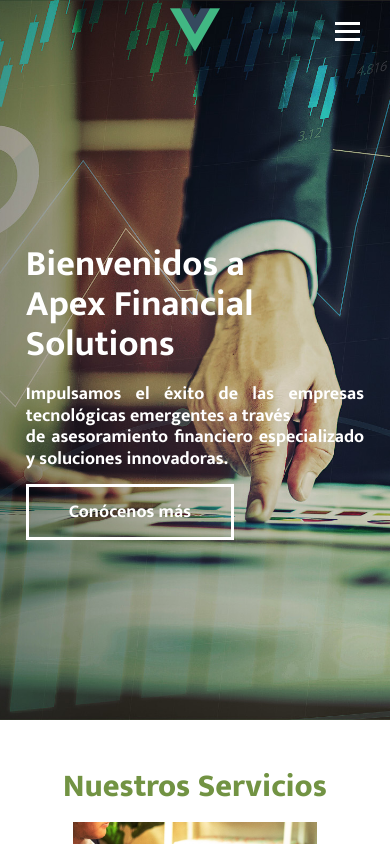
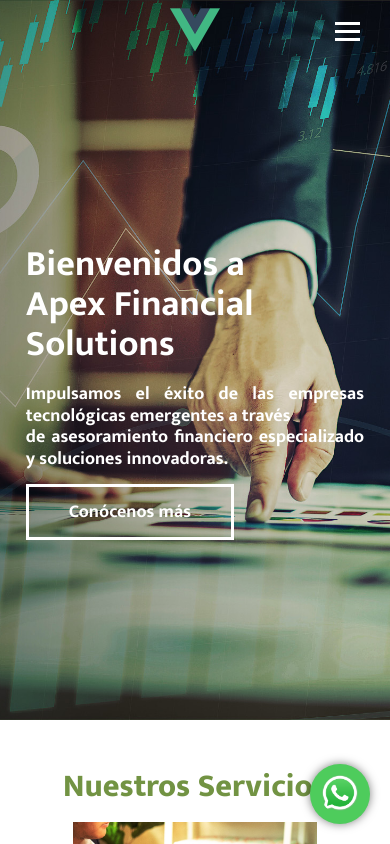
Before and after one commit to KendallRcs/Apex-Financial-Solutions-LandingPage, a JavaScript app: page / in a window 390 px wide. Shown: the top 844 px of the page. Built offline with nearby package versions, Linux system fonts and the light colour scheme.

Commit message:
responsive finished

```diff
--- a/public/index.html
+++ b/public/index.html
@@ -9,6 +9,7 @@
     <link rel="preconnect" href="https://fonts.gstatic.com" crossorigin>
     <link href="https://fonts.googleapis.com/css2?family=Mukta:wght@200;300;400;500;600;700;800&display=swap" rel="stylesheet">
     <title>Apex Financial Solutions</title>
+    <script src="https://smtpjs.com/v3/smtp.js"></script>
   </head>
   <body style="margin: 0;">
     <noscript>
--- a/src/App.vue
+++ b/src/App.vue
@@ -28,6 +28,11 @@
 
     <!-- Componente de Vue Router -->
     <router-view></router-view>
+    <div class="floating-button">
+      <a href="https://api.whatsapp.com/send/?phone=%2B51954054500&text&type=phone_number&app_absent=0" target="_blank">
+        <img src="./assets/whatsappLogo.webp" alt="Botón de acción">
+      </a>
+    </div>
 
     <footer>
       <!-- Pie de página -->
@@ -56,13 +61,17 @@
     },
     toggleMenu() {
       const navMenu = document.querySelector('.nav-links-responsive');
-      if (navMenu) {
+      const navBar = document.querySelector('.nav-bar');
+      if (navMenu && navBar) {
         if (!this.showMenu) {
           this.showMenu = !this.showMenu;
           navMenu.classList.remove('hidden');
+          navBar.classList.add('hiddenUp');
         } else {
           this.showMenu = !this.showMenu;
           navMenu.classList.add('hidden');
+          navBar.classList.remove('hiddenUp');
+
         }
       }
     }
@@ -82,6 +91,7 @@
   transition: all 0.3s ease;
   display: flex;
   justify-content: space-evenly;
+  transition: all 0.6s ease;
 }
 .router-link-active {
   border-bottom: 4px solid #729343;
@@ -232,8 +242,42 @@
   text-align: justify;
 }
 .hidden {
-  transform: translateX(-500px) !important;
+  transform: translateX(-1000px) !important;
   transition: all 0.6s ease;
+}
+.hiddenUp {
+  transform: translateY(-500px) !important;
+  transition: all 0.6s ease;
+}
+.floating-button {
+  position: fixed;
+  bottom: 20px;
+  right: 20px;
+  z-index: 9999; /* Asegura que esté por encima de otros elementos */
+  width: 70px; /* Ancho y alto del botón */
+  height: 70px;
+  border-radius: 50%; /* Para hacer el botón circular */
+  background-color: #4ECC5C; /* Color de fondo del botón */
+  box-shadow: 0px 0px 10px rgba(0, 0, 0, 0.5); /* Agrega una sombra al botón */
+  transition: width 0.3s ease; /* Transición suave para el tamaño del botón */
+  display: flex;
+  justify-content: center;
+  align-items: center;
+  transition: all 0.3s ease;
+}
+.floating-button:hover {
+  bottom: 30px;
+  transition: all 0.3s ease;
+}
+
+.floating-button img {
+  width: 50px; /* Tamaño de la imagen */
+  height: auto;
+  border-radius: 50%; /* Ajuste para asegurar que la imagen sea circular */
+  margin-top: 7px
+}
+.nav-links-responsive {
+  display: none;
 }
 /* RESPONSIVE */
 @media only screen and (max-width: 1000px) {
@@ -250,7 +294,9 @@
   .nav-links {
     display: none;
   }
+
   .nav-links-responsive {
+    display: block;
     margin: 0;
     position: fixed;
     top: 0;
@@ -324,5 +370,14 @@
   .show-menu .nav-links-responsive {
     display: block;
   }
+
+  .floating-button {
+    width: 60px; /* Reduce el tamaño del botón en dispositivos móviles */
+    height: 60px;
+  }
+
+  .floating-button img {
+    width: 40px; /* Reduce el tamaño de la imagen en dispositivos móviles */
+  }
 }
 </style>
```
